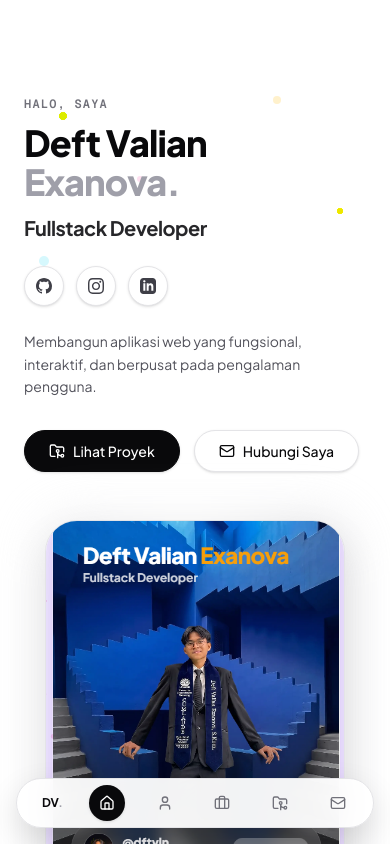
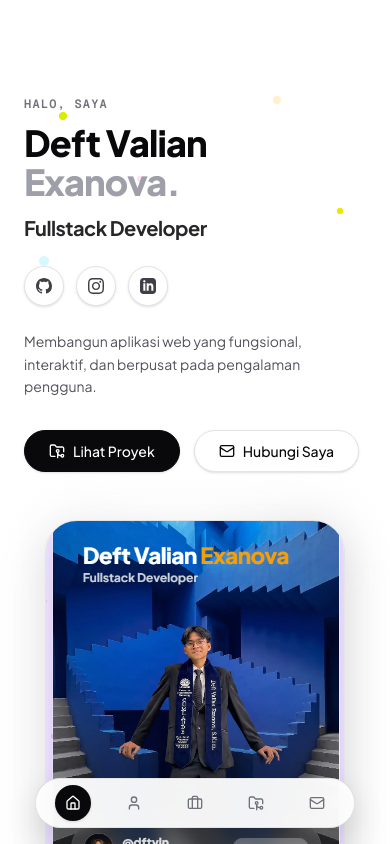
Before and after one commit to SAF134/Portfolio, a Next.js app: page / in a window 390 px wide. Shown: the top 844 px of the page. Built offline with nearby package versions, Linux system fonts and the light colour scheme.

Commit message:
chore: remove DV logo and divider from floating navbar

```diff
--- a/src/components/navigation/FloatingNavbar.tsx
+++ b/src/components/navigation/FloatingNavbar.tsx
@@ -82,18 +82,6 @@ export function FloatingNavbar() {
             : "bg-white/85 shadow-[0_8px_30px_rgb(0,0,0,0.04)]"
         )}
       >
-        {/* Brand / Logo */}
-        <a
-          href="#beranda"
-          onClick={(e) => scrollToSection(e, "beranda")}
-          className="flex items-center pl-3 pr-2 py-1 text-sm font-bold tracking-tight text-[#09090B] hover:opacity-80 transition-opacity rounded-full focus-visible:outline-none focus-visible:ring-2 focus-visible:ring-zinc-900"
-        >
-          <span>DV</span>
-          <span className="text-zinc-400">.</span>
-        </a>
-
-        <div className="h-4 w-[1px] bg-[#E4E4E7] mx-1" aria-hidden="true" />
-
         {/* Nav Links */}
         <div className="flex items-center gap-1">
           {navItems.map((item) => {
@@ -130,18 +118,8 @@ export function FloatingNavbar() {
       {/* ================= MOBILE BOTTOM DOCK NAVBAR ================= */}
       <nav
         aria-label="Navigasi Utama Mobile"
-        className="flex md:hidden fixed bottom-4 inset-x-4 max-w-sm mx-auto z-50 items-center justify-around p-1.5 rounded-full bg-white/95 backdrop-blur-lg border border-[#E4E4E7] shadow-[0_12px_32px_rgb(0,0,0,0.12)]"
+        className="flex md:hidden fixed bottom-4 inset-x-4 max-w-xs mx-auto z-50 items-center justify-around p-1.5 rounded-full bg-white/95 backdrop-blur-lg border border-[#E4E4E7] shadow-[0_12px_32px_rgb(0,0,0,0.12)]"
       >
-        {/* Brand Mini */}
-        <a
-          href="#beranda"
-          onClick={(e) => scrollToSection(e, "beranda")}
-          className="text-xs font-bold text-[#09090B] pl-2 pr-1 rounded-full focus-visible:outline-none focus-visible:ring-2 focus-visible:ring-zinc-900"
-          aria-label="Kembali ke atas"
-        >
-          DV<span className="text-zinc-400">.</span>
-        </a>
-
         {navItems.map((item) => {
           const isActive = activeSection === item.id;
           const Icon = item.icon;
```
